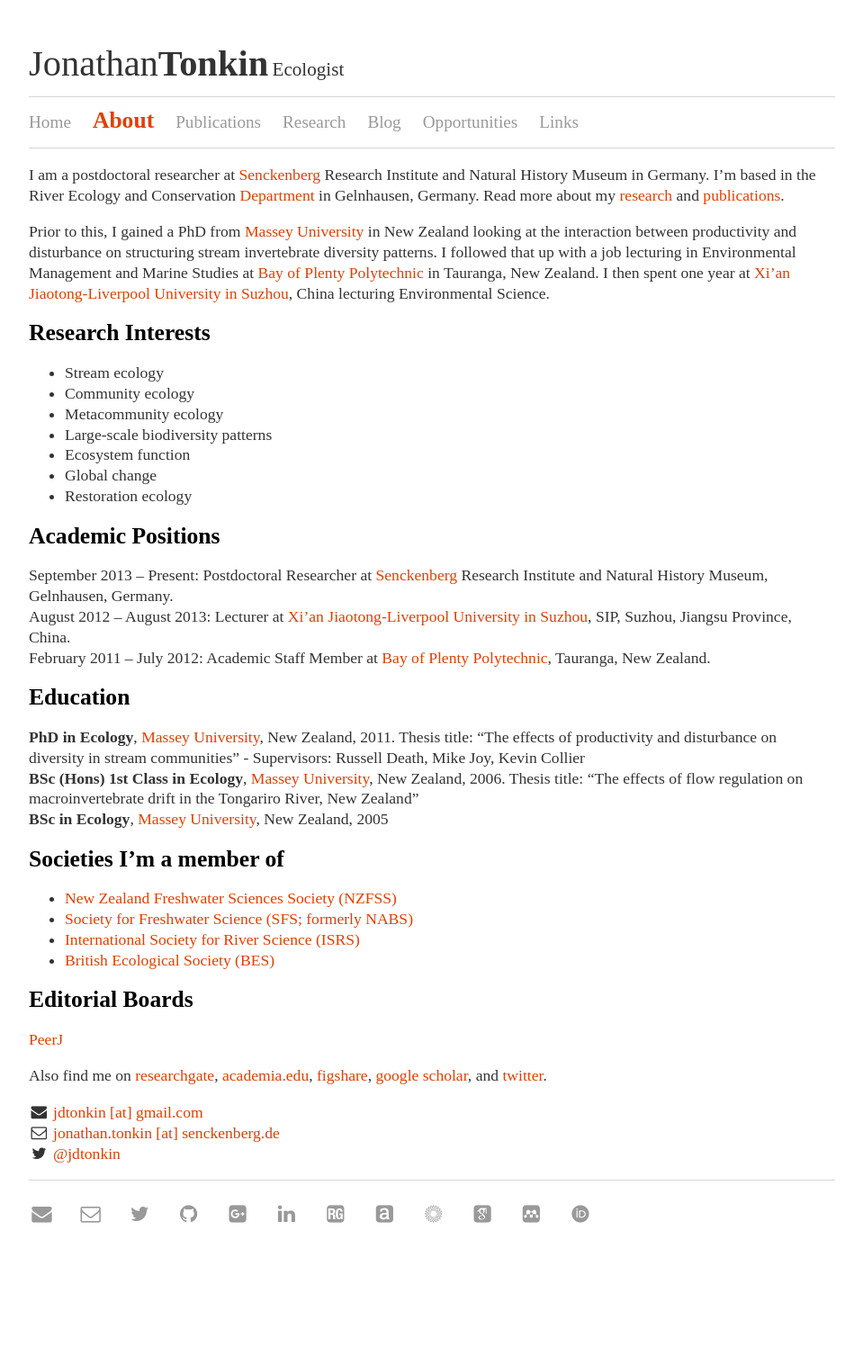
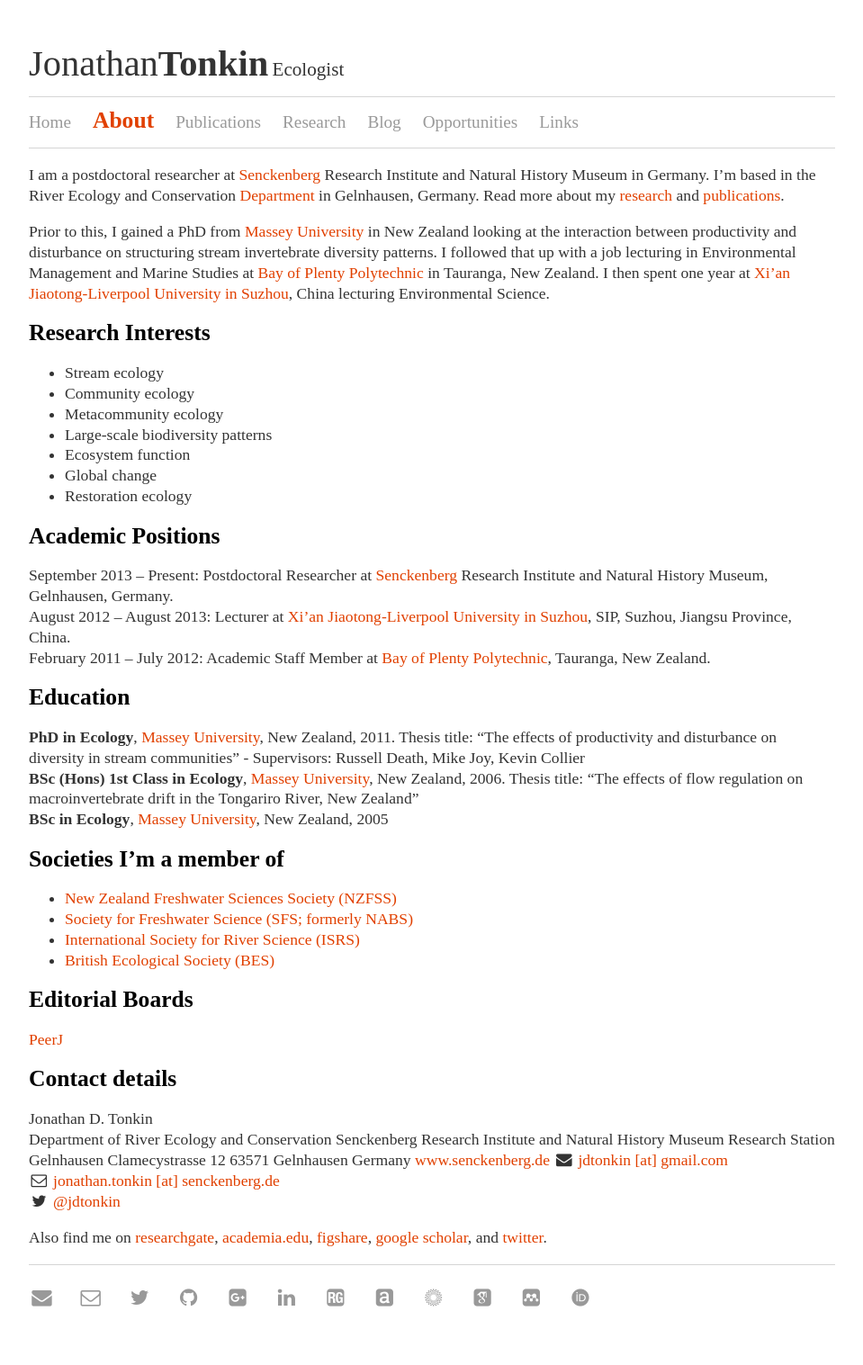
Before and after one commit to jdtonkin/jdtonkin.github.io, a Jekyll site: the page built from About/index.md, in a window 1280 px wide. Shown: the whole page at 90% size, without its empty margins (160-1119 px from the left). Built offline with Jekyll 4.4.1, drawn with Linux system fonts in a browser that asks for light colours; nearby versions of some CDN libraries; some web fonts are replaced; before the commit the page ends 1424 px from its top, so only the background shows below that.

Commit message:
Update index.md

```diff
--- a/About/index.md
+++ b/About/index.md
@@ -41,9 +41,19 @@
 #Editorial Boards
 [PeerJ](https://peerj.com/)
 
-
-Also find me on [researchgate](https://www.researchgate.net/profile/Jonathan_Tonkin/), [academia.edu](http://senckenberg.academia.edu/JonathanTonkin), [figshare](http://figshare.com/authors/Jonathan%20D%20Tonkin/277559), [google scholar](http://scholar.google.co.nz/citations?user=Mtn0TIwAAAAJ&hl=en), and [twitter](https://twitter.com/jdtonkin).
-
+#Contact details
+Jonathan D. Tonkin
+Department of River Ecology and Conservation
+Senckenberg Research Institute and Natural History Museum
+Research Station Gelnhausen
+Clamecystrasse 12
+63571 Gelnhausen
+Germany
+[www.senckenberg.de](http://www.senckenberg.de)
 <i class="fa fa-fw fa-envelope"></i><a href="mailto:jdtonkin@gmail.com"> jdtonkin [at] gmail.com</a>
 <i class="fa fa-fw fa-envelope-o"></i><a href="mailto:jonathan.tonkin@senckenberg.de"> jonathan.tonkin [at] senckenberg.de</a>
 <i class="fa fa-fw fa-twitter"></i><a href="http://twitter.com/jdtonkin"> @jdtonkin</a>
+
+
+
+Also find me on [researchgate](https://www.researchgate.net/profile/Jonathan_Tonkin/), [academia.edu](http://senckenberg.academia.edu/JonathanTonkin), [figshare](http://figshare.com/authors/Jonathan%20D%20Tonkin/277559), [google scholar](http://scholar.google.co.nz/citations?user=Mtn0TIwAAAAJ&hl=en), and [twitter](https://twitter.com/jdtonkin).
```
